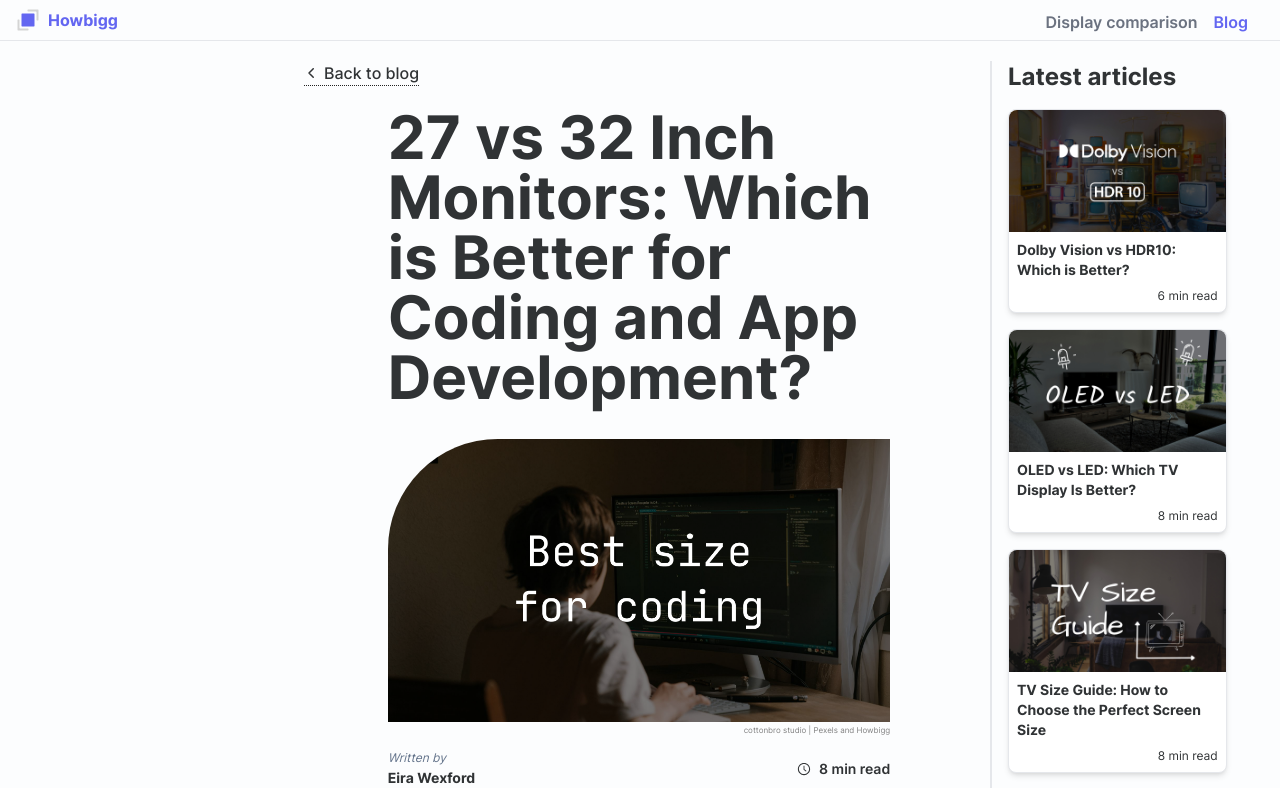
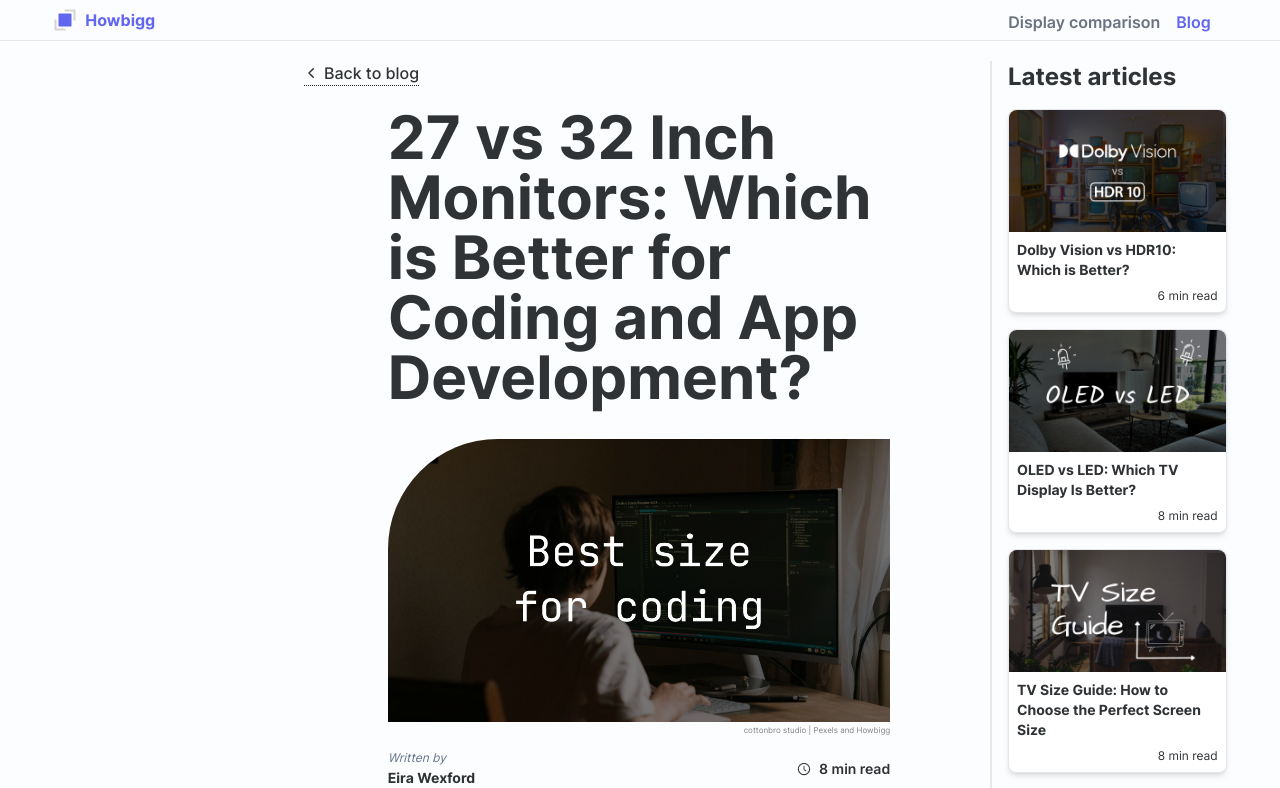
Before and after one commit to jacekobst1/howbigg, a Next.js app: page /blog/best-size-for-coding in a window 1280 px wide. Shown: the top 788 px of the page. Built offline with nearby package versions, Linux system fonts and the light colour scheme; no server answers.

Commit message:
feat: make the app navbar max-width constrained

```diff
--- a/src/app/layout.tsx
+++ b/src/app/layout.tsx
@@ -101,7 +101,7 @@ export default function RootLayout({
     <body data-theme="mytheme" className="flex flex-col min-h-screen">
     <Header />
     <HogProvider>
-      <main className="w-11/12 mx-auto grow">{children}</main>
+      <main className="w-11/12 max-w-[1900px] mx-auto grow">{children}</main>
         </HogProvider>
         <Footer />
 
--- a/src/components/layout/Header.tsx
+++ b/src/components/layout/Header.tsx
@@ -4,7 +4,7 @@ import Navigation from "@/components/layout/Navigation";
 export default function Header() {
   return (
     <header className="top-0 z-50 mb-5 pt-3 md:pt-0 border-b border-slate">
-      <div className="h-18 md:h-10 mx-4 flex items-center justify-between flex-wrap md:flex-nowrap">
+      <div className="h-18 md:h-10 w-11/12 max-w-[1900px] mx-auto flex items-center justify-between flex-wrap md:flex-nowrap">
         <a href="/" className="text-primary-500 font-bold flex items-center">
           <Image
             src="/favicon/android-chrome-192x192.png"
```
